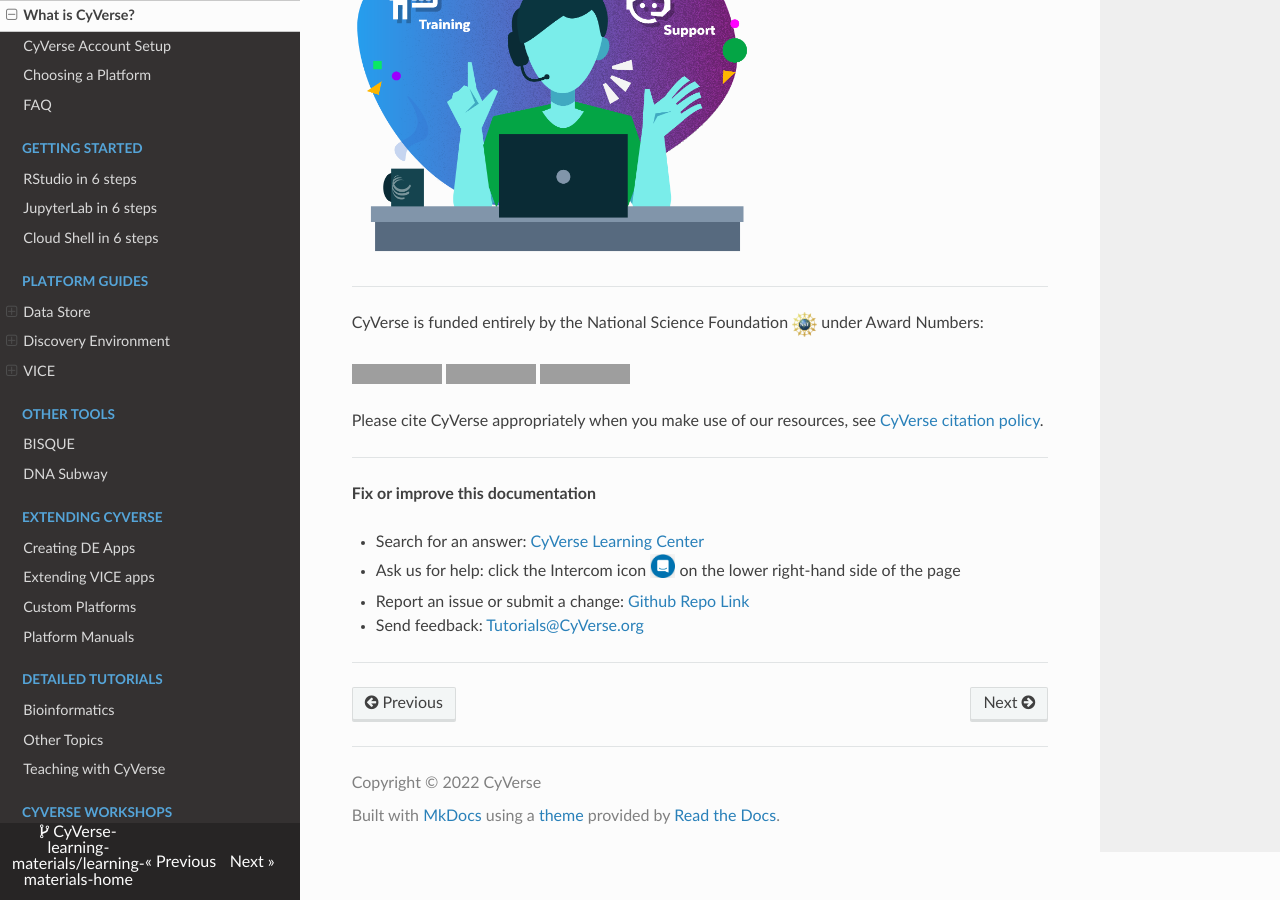
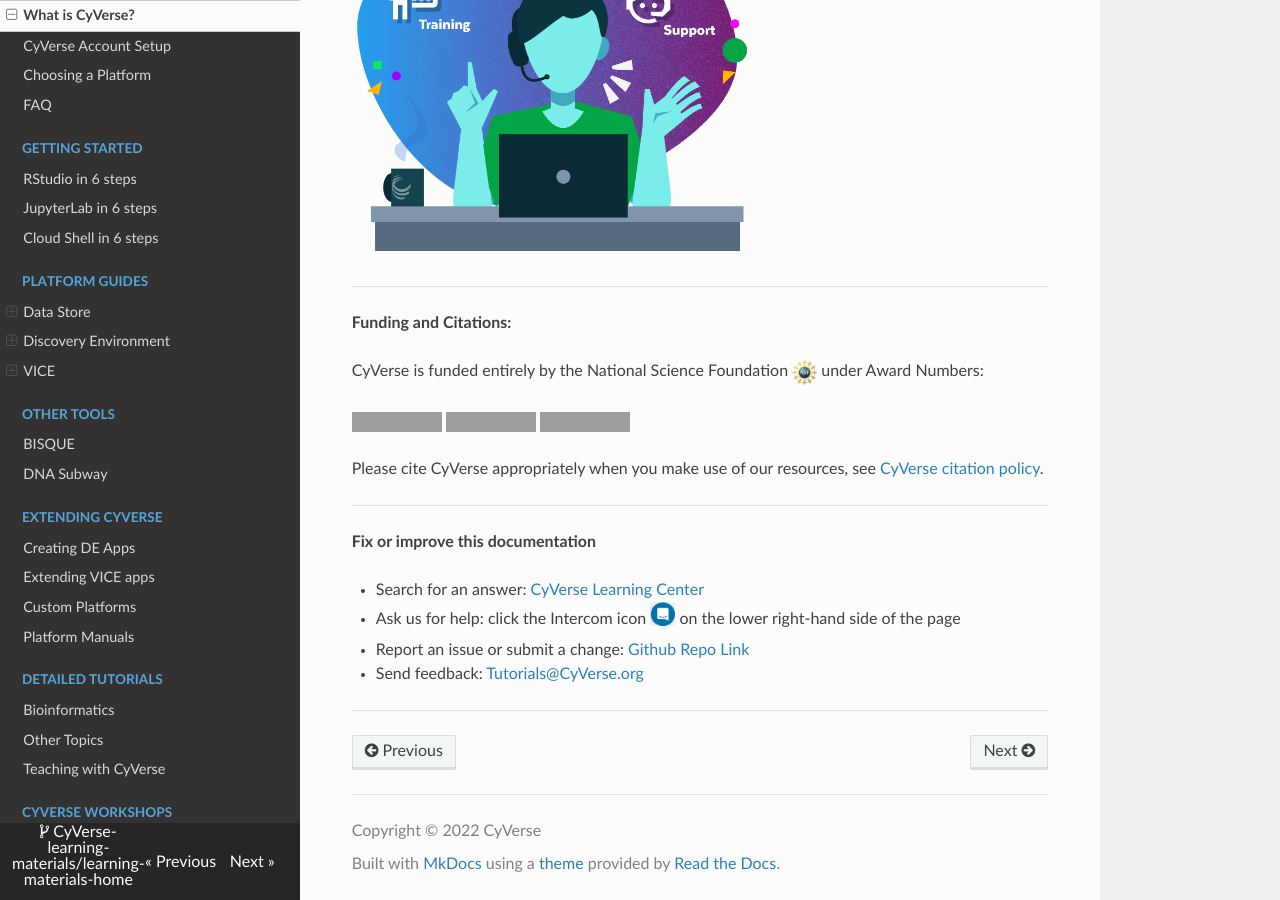
Before and after one commit to CyVerse-learning-materials/learning-materials-home, an MkDocs documentation site: the page built from docs/what_is_cyverse.md, in a window 1280 px wide and 900 px high, scrolled down 781 px. Built offline with MkDocs 1.6.1, drawn with Linux system fonts in a browser that asks for light colours; nearby versions of some CDN libraries; a script that is not in the unit is left out; grey boxes are pictures that could not be loaded.

Commit message:
Update what_is_cyverse.md

```diff
--- a/docs/what_is_cyverse.md
+++ b/docs/what_is_cyverse.md
@@ -20,6 +20,8 @@
 
 -----------------------------------------------------------------------
 
+**Funding and Citations:**
+
 CyVerse is funded entirely by the National Science Foundation [![NSF](assets/nsf.png){width="25"}](https://nsf.gov) under Award Numbers:
 
 [![NSF-0735191](https://img.shields.io/badge/NSF-0735191-blue.svg)](https://www.nsf.gov/awardsearch/showAward?AWD_ID=0735191)  [![NSF-1265383](https://img.shields.io/badge/NSF-1265383-blue.svg)](https://www.nsf.gov/awardsearch/showAward?AWD_ID=1265383)  [![NSF-1743442](https://img.shields.io/badge/NSF-1743442-blue.svg)](https://www.nsf.gov/awardsearch/showAward?AWD_ID=1743442)
```
